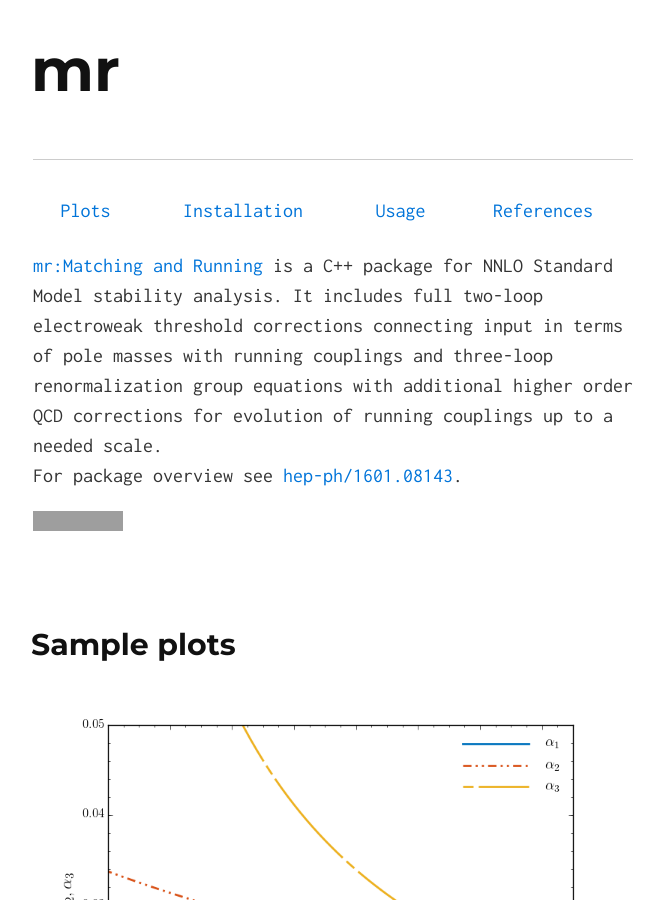
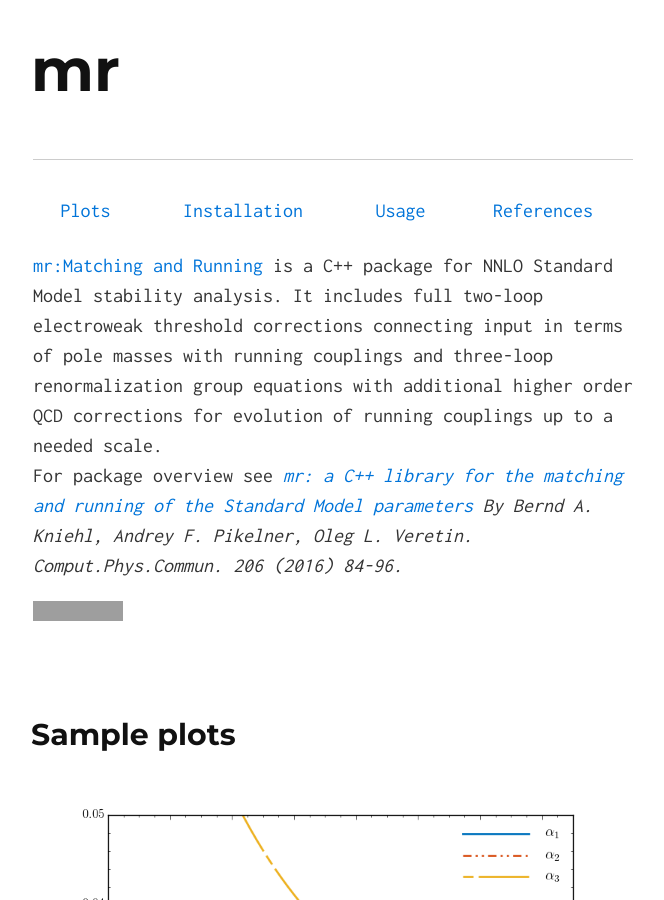
Before and after one commit to apik/mr, a Jekyll site: the page built from index.md, in a window 1280 px wide and 900 px high, cut to the strip 0-900 px from the top of the window. Shown: the whole strip, without its empty margins (307-971 px from the left). Built offline with Jekyll 4.4.1, drawn with Linux system fonts in a browser that asks for light colours; grey boxes are pictures that could not be loaded.

Commit message:
Update index.md

```diff
--- a/index.md
+++ b/index.md
@@ -11,7 +11,10 @@ layout: default
   </tr>
 </table>
 [mr:Matching and Running](http://apik.github.io/mr) is a C++ package for NNLO Standard Model stability analysis. It includes full two-loop electroweak threshold corrections connecting input in terms of pole masses with running couplings and three-loop renormalization group equations with additional higher order QCD corrections for evolution of running couplings up to a needed scale.<br>
-For package overview see [hep-ph/1601.08143](http://inspirehep.net/record/1418484).
+For package overview see *[mr: a C++ library for the matching and running of the Standard Model parameters](http://inspirehep.net/record/1418484)
+By Bernd A. Kniehl, Andrey F. Pikelner, Oleg L. Veretin.
+Comput.Phys.Commun. 206 (2016) 84-96.*
+
 <iframe src="http://ghbtns.com/github-btn.html?user=apik&amp;repo=mr&amp;type=watch&amp;count=true&amp;size=large"
   allowtransparency="true" frameborder="0" scrolling="0" width="170" height="30"></iframe><br/>
 
```
